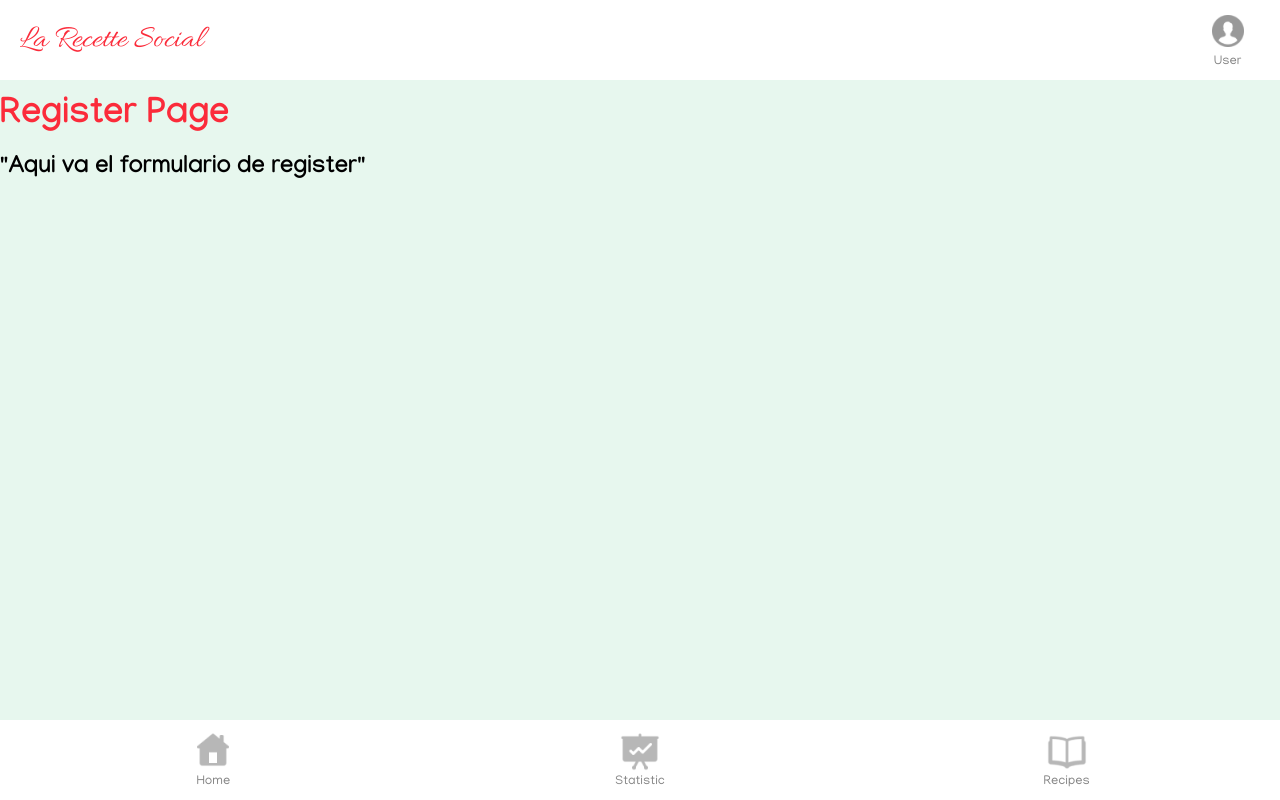
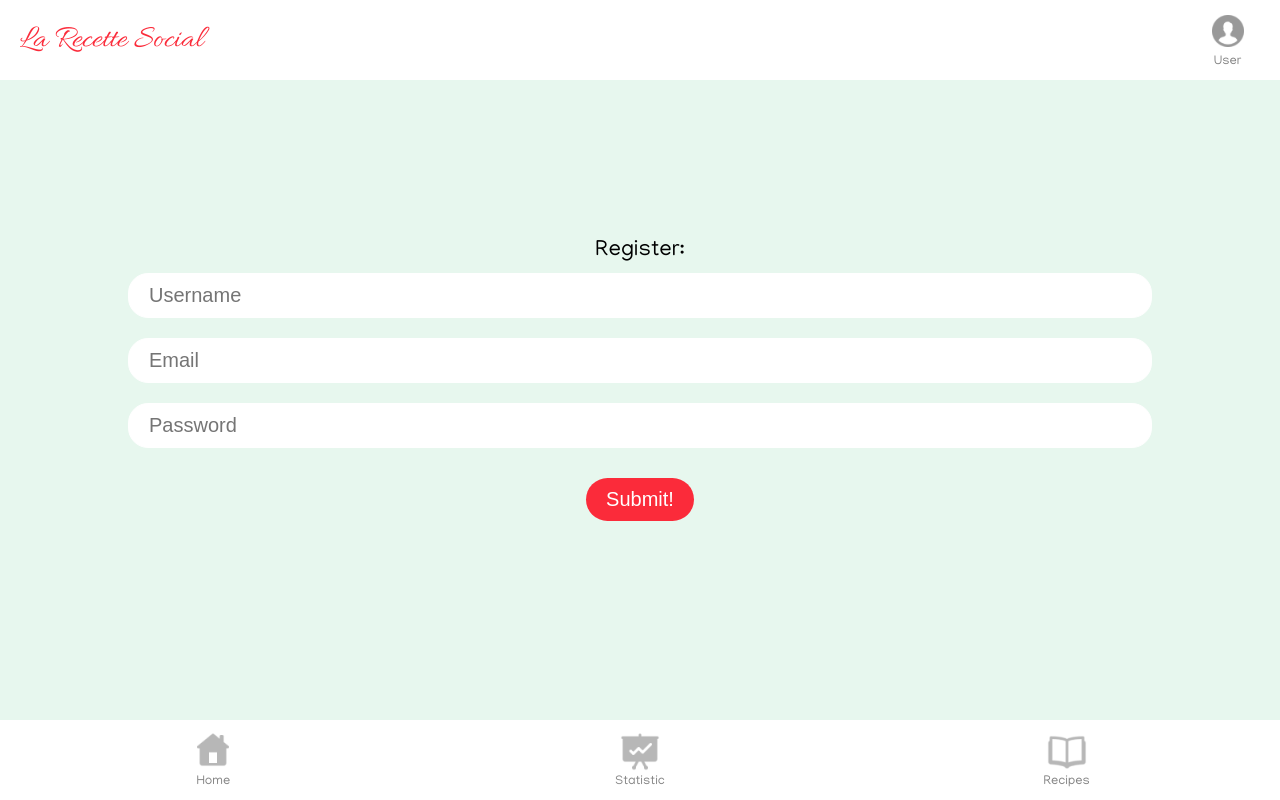
Before and after one commit to usechedaniel88/front-recette-social-las-abuelas, a React (Create React App) app: page /register in a window 1280 px wide. Built offline with nearby package versions, Linux system fonts and the light colour scheme.

Commit message:
register-page 80%

```diff
--- a/src/pages/RegisterPage/RegisterPage.tsx
+++ b/src/pages/RegisterPage/RegisterPage.tsx
@@ -1,12 +1,20 @@
+import OkButton from "../../components/OkButton/OkButton"
+import { Container } from "../../Global.style"
+import { FormContainer, LinkForgot, LinkRegister, LoginInput, TextLabel } from "../LoginPage/loginPage.style"
 
 type Props = {}
 
 const RegisterPage = (props: Props) => {
   return (
-    <div>
-        <h1>Register Page</h1>
-        <h2>"Aqui va el formulario de register"</h2>
-    </div>
+    <Container>
+      <FormContainer>
+      <TextLabel>Register:</TextLabel>
+      <LoginInput type="text" name="username" placeholder="Username"/>
+      <LoginInput type="mail" name="password" placeholder="Email"/>
+      <LoginInput type="password" name="password" placeholder="Password"/>
+      <OkButton title={'Log in!'}/>
+    </FormContainer>
+     </Container>
   )
 }
 
```
